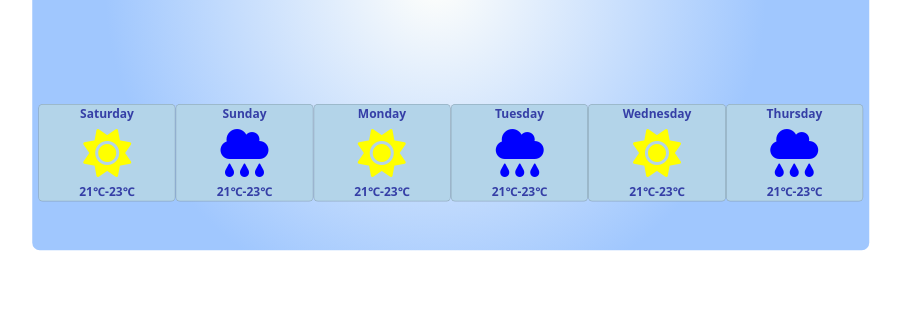
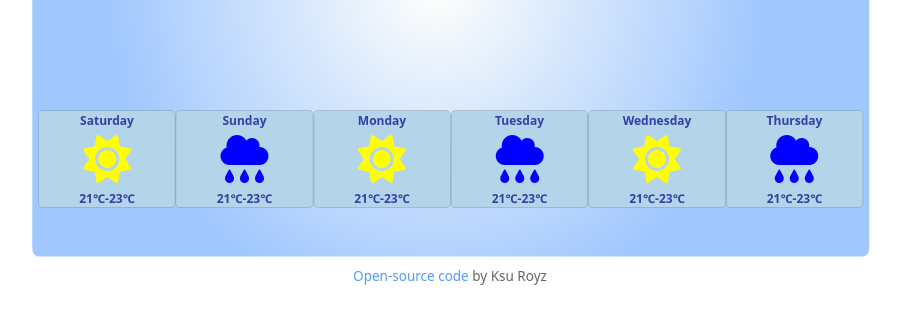
Before and after one commit to Ksu2612/weather-App-project, a website built with Parcel: page index.html in a window 1280 px wide. Shown: the part 379-702 px from the top of the page, without its empty margins (190-1091 px from the left). Built offline with nearby package versions, Linux system fonts and the light colour scheme.

Commit message:
created href and made a sourse btn
created href and made a sourse btn

```diff
--- a/index.html
+++ b/index.html
@@ -111,6 +111,9 @@
 </div>
        </div>
     </div>
+    <h4>
+    <a href="https://github.com/Ksu2612/weather-App-project"  class="contact-btn">Open-source code</a> by Ksu Royz
+    </h4>
     <script src="index.js">
      </script>
   </body>
--- a/src/styles.css
+++ b/src/styles.css
@@ -97,3 +97,12 @@ body {
 .col-4 {
   padding: 40px;
 }
+.contact-btn {
+  text-decoration: none;
+}
+h4 {
+  text-align: center;
+  font-size: 18px;
+  opacity: 0.7;
+  padding: 14px;
+}
```
